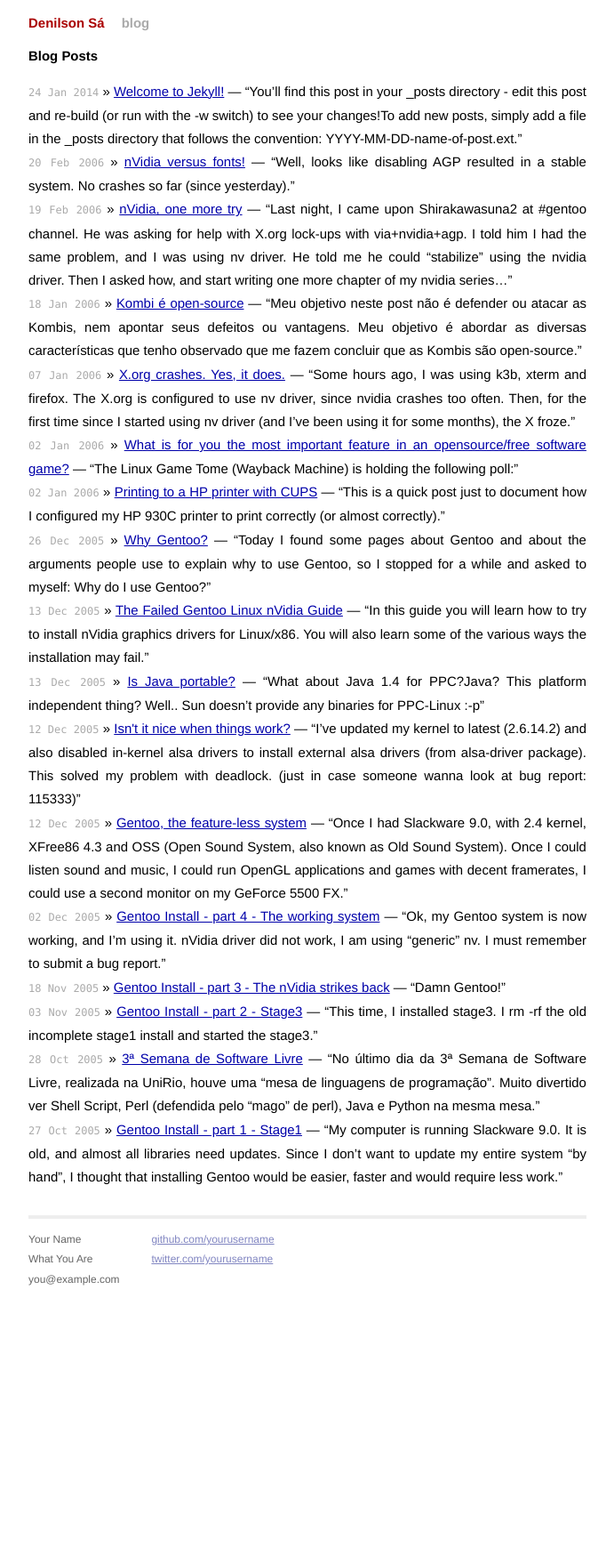
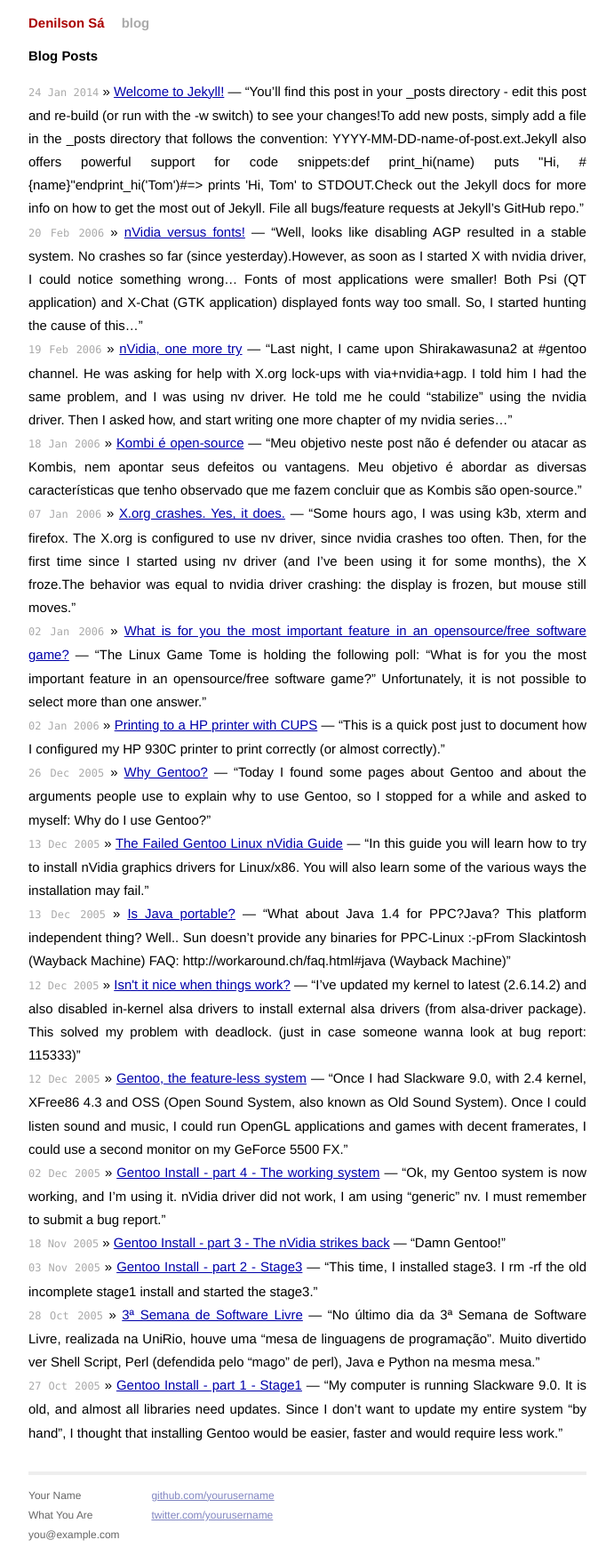
Before and after one commit to denilsonsa/denilsonsa.github.io, a Jekyll site: the page built from blog/index.html, in a window 1280 px wide. Shown: the whole page at 89% size, without its empty margins (294-985 px from the left). Built offline with Jekyll 4.4.1, drawn with Linux system fonts in a browser that asks for light colours; Markdown is read by kramdown in place of the engine named in the settings; before the commit the page ends 1461 px from its top, so only the background shows below that.

Commit message:
Changing the excerpt_separator to two blank lines.

```diff
--- a/_config.yml
+++ b/_config.yml
@@ -42,9 +42,9 @@ relative_permalinks: false
 permalink: /blog/:year-:month-:day/:title
 
 # A single blank line (AKA a paragraph break, the default behavior).
-excerpt_separator: "\n\n"
+#excerpt_separator: "\n\n"
 # Two blank lines.
-#excerpt_separator: "\n\n\n"
+excerpt_separator: "\n\n\n"
 
 # Produce an index for related posts.
 #lsi: true
--- a/_posts/2006-01-02-what-is-the-most-important-feature-in-an-opensource-free-software-game.markdown
+++ b/_posts/2006-01-02-what-is-the-most-important-feature-in-an-opensource-free-software-game.markdown
@@ -1,6 +1,7 @@
 ---
 layout: post
 title: What is for you the most important feature in an opensource/free software game?
+excerpt: "The Linux Game Tome is holding the following poll: “What is for you the most important feature in an opensource/free software game?” Unfortunately, it is not possible to select more than one answer."
 lang: en
 tags:
 - Linux
```
